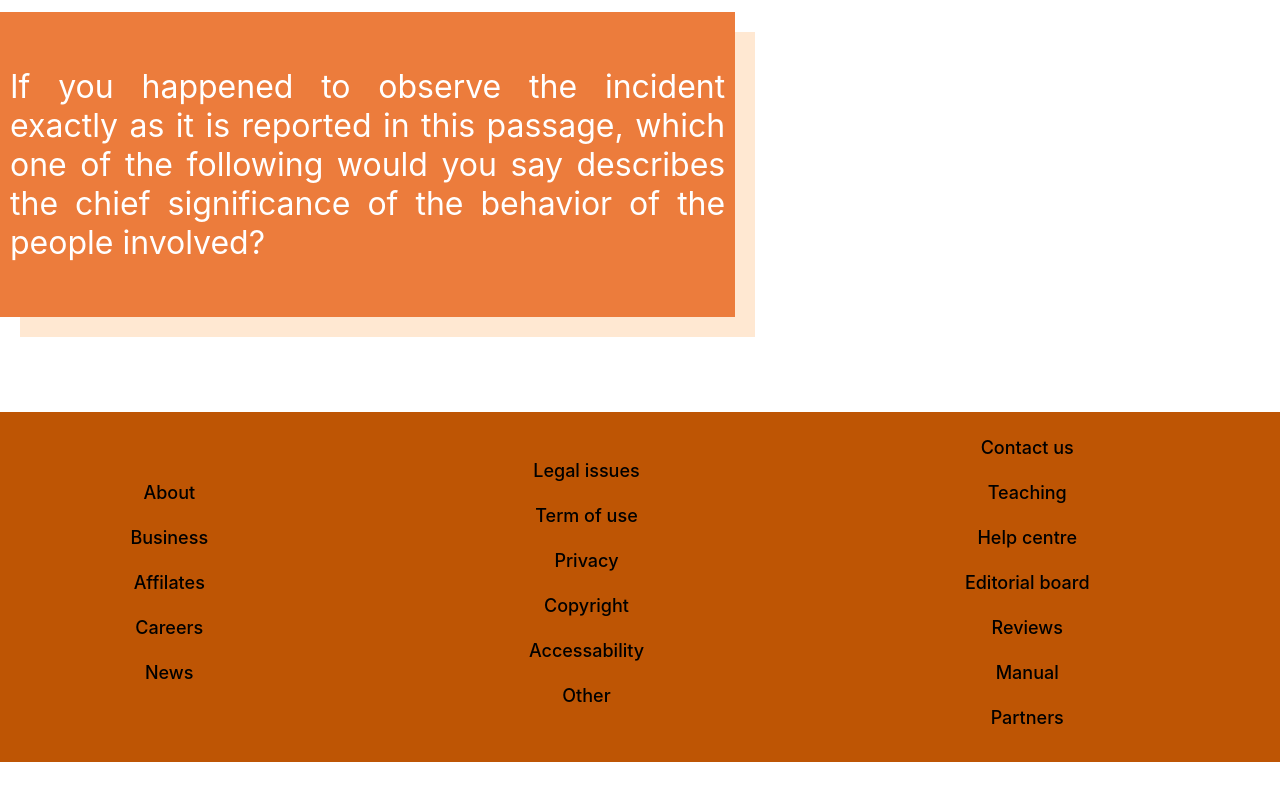
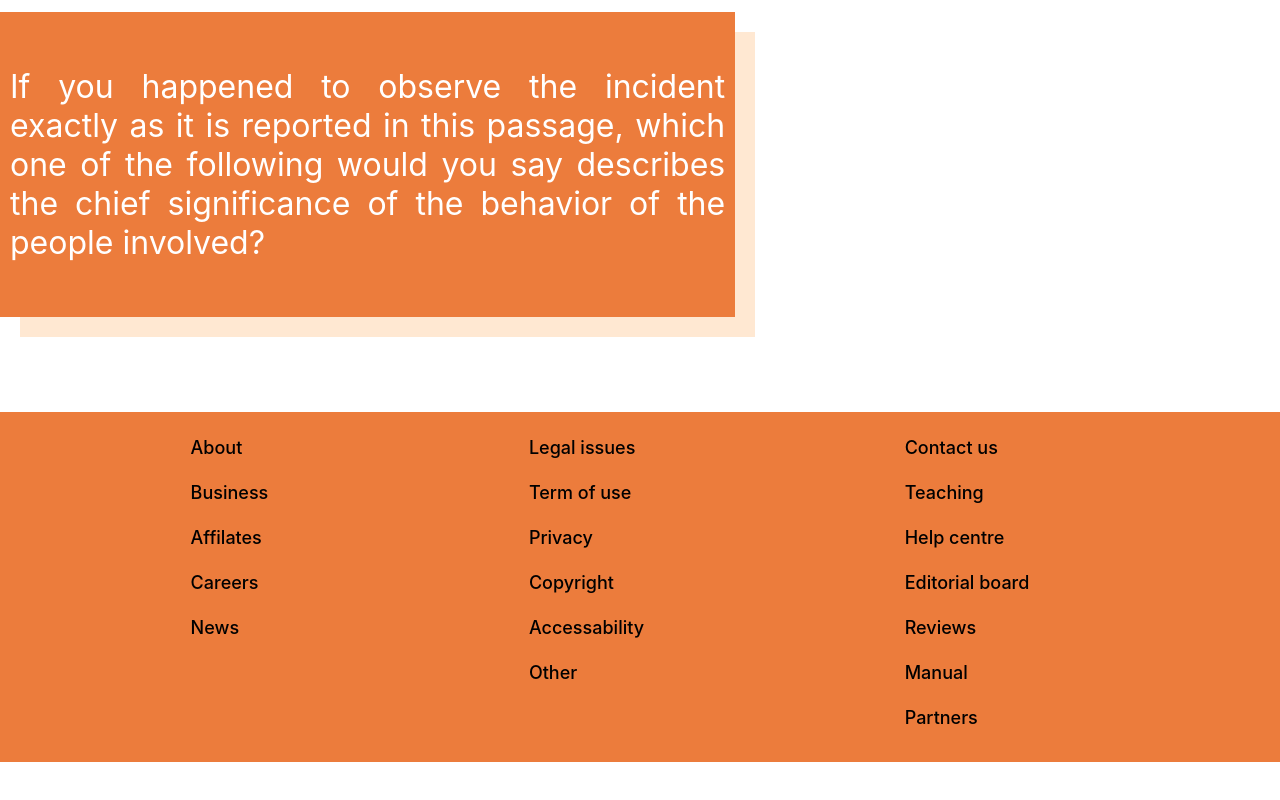
Before and after one commit to Adrien-hue/CultureSim, a React (Create React App) app: page / in a window 1280 px wide. Shown: the part 2857-3657 px from the top of the page. Built offline with nearby package versions, Linux system fonts and the light colour scheme.

Commit message:
Update footer

```diff
--- a/src/App.scss
+++ b/src/App.scss
@@ -94,17 +94,15 @@
     width: 100%;
     height: 350px;
 
-    background-color: $ginger;
+    background-color: $mandarin;
 
     .footerPresentation{
       display: flex;
-
-      align-items: center;
-      justify-content: space-around;
-
-
+      align-items: flex-start;
+      justify-content: space-evenly;
 
       font-size: 18px;
+      text-align: left;
 
       .Item{
         padding: 25px 70px 100px 10px;
```
